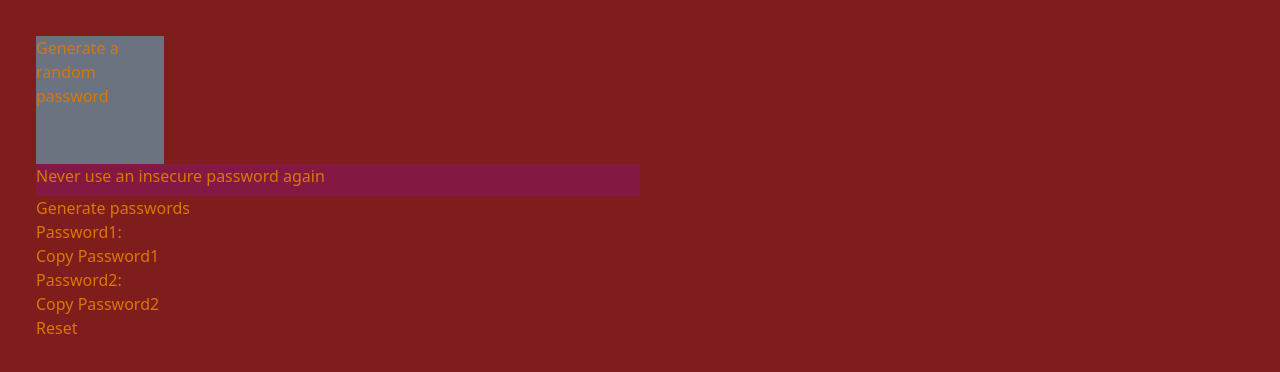
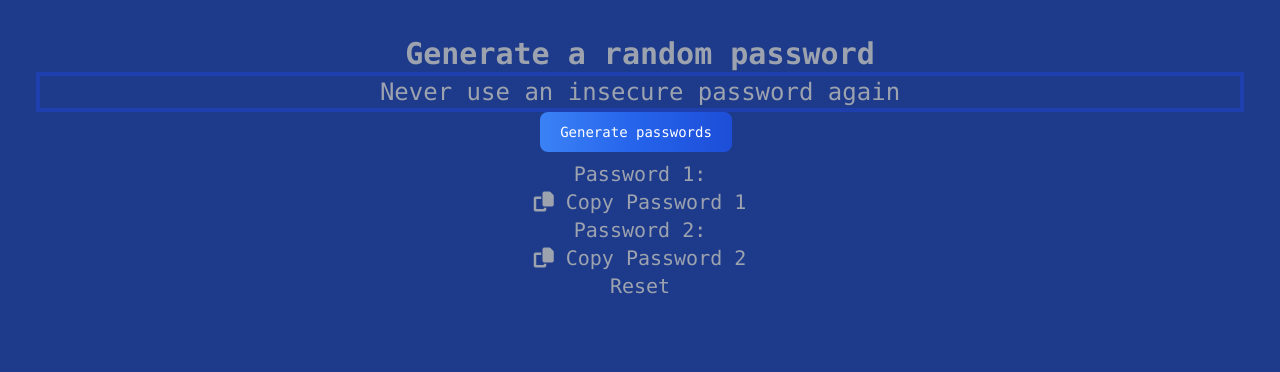
Before and after one commit to andyja/password-generator, a website: page index.html in a window 1280 px wide. Drawn offline with nearby package versions, Linux system fonts and the light colour scheme.

Commit message:
add copy icons and tailwind

```diff
--- a/index.html
+++ b/index.html
@@ -4,21 +4,22 @@
     <meta charset="UTF-8">
     <meta http-equiv="X-UA-Compatible" content="IE=edge">
     <meta name="viewport" content="width=device-width, initial-scale=1.0">
+    <link rel="stylesheet" href="https://cdnjs.cloudflare.com/ajax/libs/font-awesome/6.4.0/css/all.min.css" integrity="sha512-iecdLmaskl7CVkqkXNQ/ZH/XLlvWZOJyj7Yy7tcenmpD1ypASozpmT/E0iPtmFIB46ZmdtAc9eNBvH0H/ZpiBw==" crossorigin="anonymous" referrerpolicy="no-referrer" />
     <link href="https://unpkg.com/tailwindcss@^1.0/dist/tailwind.min.css" rel="stylesheet">
     <!-- <link rel="stylesheet" href="main.css"> -->
     <title>Password Generator</title>
 </head>
-<body class="bg-red-900 text-yellow-600 m-8 p-1">
+<body class="bg-blue-900 text-gray-400 m-8 p-1 font-mono text-xl text-center">
     <div>
-        <h1 class="bg-gray-500 w-32 h-32">Generate a random password</h1>
-        <h3 class="bg-pink-900 w-1/2 h-8">Never use an insecure password again</h3>
-        <button onclick="generatePasswords()">Generate passwords</button>
-        <p>Password1:</p>
+        <h1 class="text-3xl font-bold">Generate a random password</h1>
+        <h3 class="text-2xl border-4 border-blue-800">Never use an insecure password again</h3>
+        <button onclick="generatePasswords()" class="text-white bg-gradient-to-r from-blue-500 via-blue-600 to-blue-700 font-medium rounded-lg text-sm px-5 py-2.5 text-center mr-2 mb-2">Generate passwords</button>
+        <p>Password 1:</p>
         <p id="password-one-el"></p>
-        <button onclick="copyTextOne()">Copy Password1</button>
-        <p>Password2:</p>
+        <button onclick="copyTextOne()"><i class="fa-solid fa-copy"></i> Copy Password 1</button>
+        <p>Password     2:</p>
         <p id="password-two-el"></p>
-        <button onclick="copyTextTwo()">Copy Password2 </button>
+        <button onclick="copyTextTwo()"><i class="fa-solid fa-copy"></i> Copy Password 2 </button>
             <div>
             <button onclick="resetPasswords()">Reset</button>
             </div>
```
